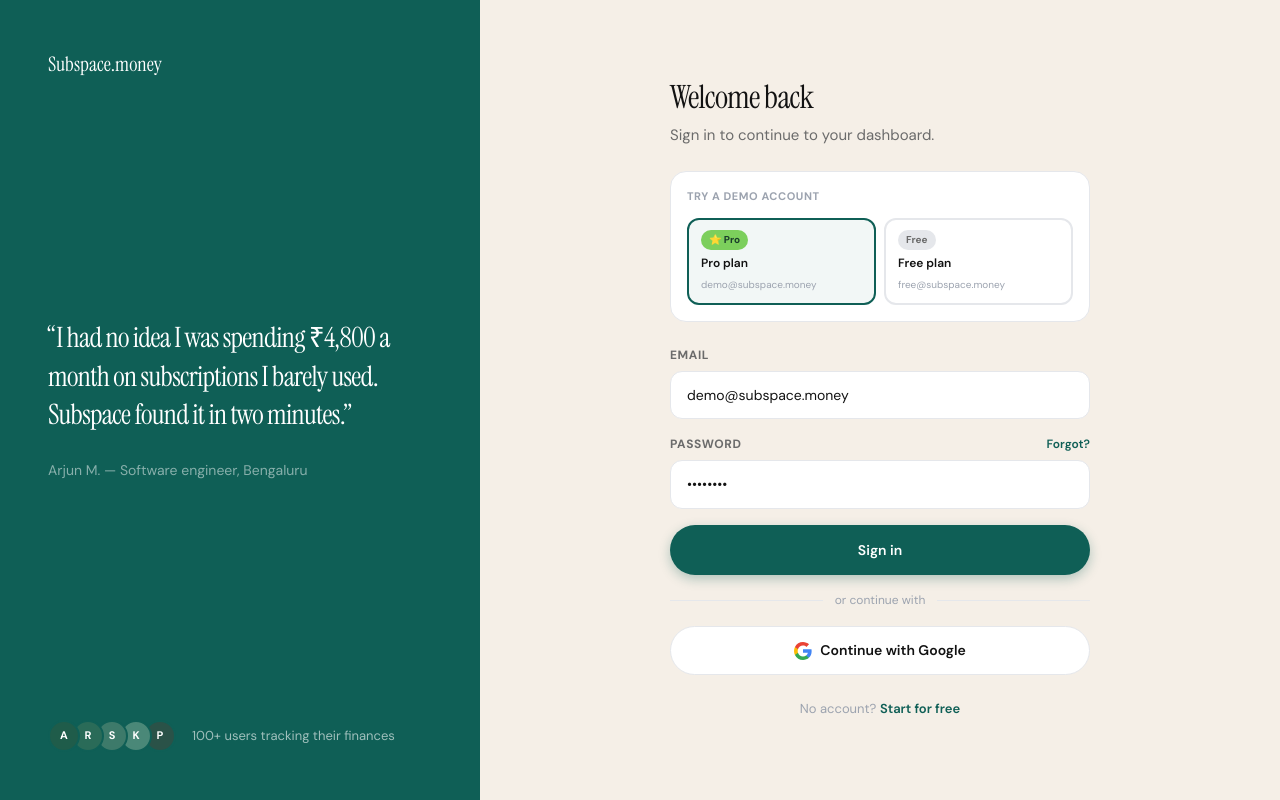
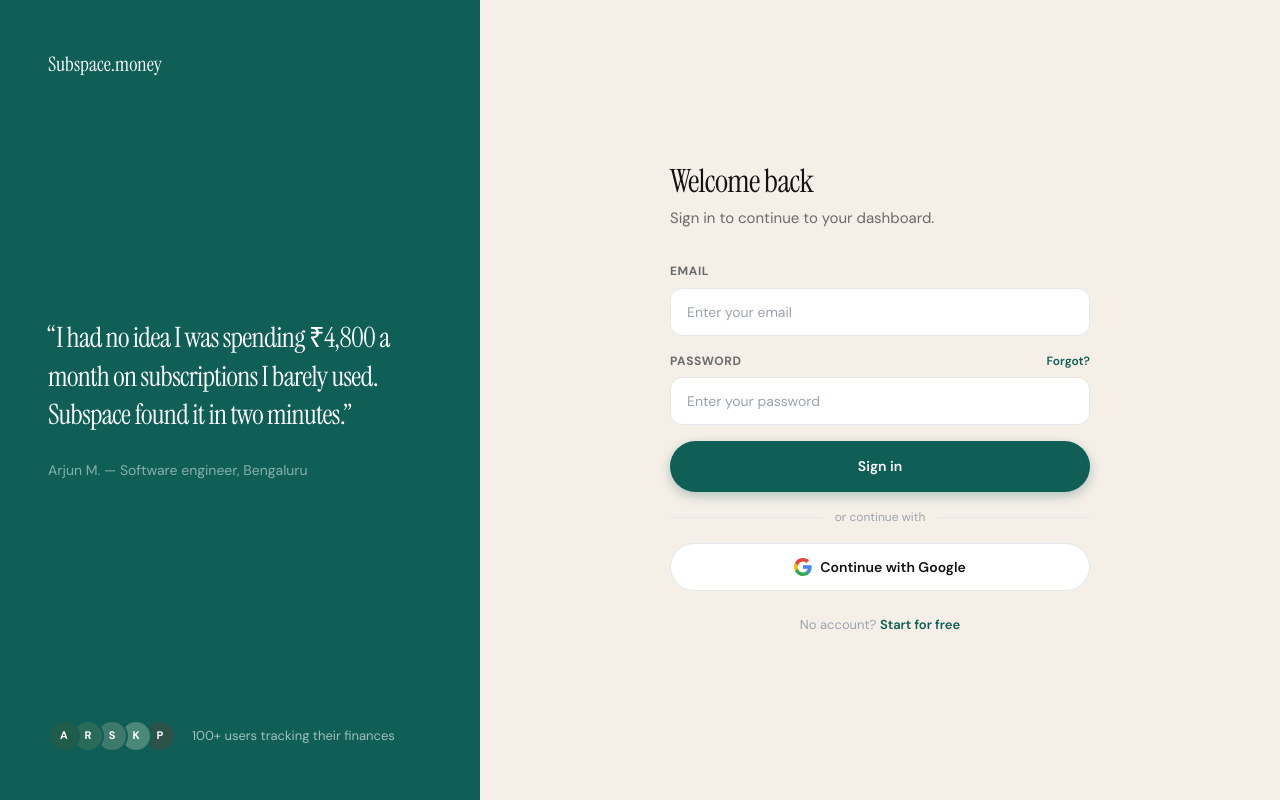
Before and after one commit to kinisha20/Subspace.money, a Next.js app in the folder app/: page /login in a window 1280 px wide. Built offline with nearby package versions, Linux system fonts and the light colour scheme; a web font is replaced by a local one.

Commit message:
Remove public credential cards from login — clean form, no hints shown

```diff
--- a/app/src/app/(auth)/login/page.tsx
+++ b/app/src/app/(auth)/login/page.tsx
@@ -5,23 +5,12 @@
 import { useRouter } from "next/navigation";
 import { loginUser } from "@/lib/user-store";
 
-const ACCOUNTS = [
-  { label: "Pro plan", email: "demo@subspace.money", password: "demo1234", color: "#7CCF5C", textColor: "#1A3C2A", badge: "⭐ Pro" },
-  { label: "Free plan", email: "free@subspace.money", password: "free1234", color: "#E5E7EB", textColor: "#6B6B6B", badge: "Free" },
-];
-
 export default function LoginPage() {
   const router = useRouter();
-  const [email, setEmail]       = useState("demo@subspace.money");
-  const [password, setPassword] = useState("demo1234");
-  const [error, setError]       = useState("");
-  const [loading, setLoading]   = useState(false);
-
-  const fillAccount = (acc: typeof ACCOUNTS[0]) => {
-    setEmail(acc.email);
-    setPassword(acc.password);
-    setError("");
-  };
+  const [email,    setEmail]    = useState("");
+  const [password, setPassword] = useState("");
+  const [error,    setError]    = useState("");
+  const [loading,  setLoading]  = useState(false);
 
   const handleSubmit = (e: React.FormEvent) => {
     e.preventDefault();
@@ -30,7 +19,7 @@
     setTimeout(() => {
       const user = loginUser(email, password);
       if (!user) {
-        setError("Invalid email or password. Use one of the demo accounts below.");
+        setError("Invalid email or password. Please check your credentials.");
         setLoading(false);
         return;
       }
@@ -78,31 +67,7 @@
           <h1 style={{ fontFamily: "'Instrument Serif', serif" }} className="text-[32px] text-[#121212] tracking-tight mb-2">
             Welcome back
           </h1>
-          <p className="text-[15px] text-[#6B6B6B] mb-6">Sign in to continue to your dashboard.</p>
-
-          {/* Demo account switcher */}
-          <div className="bg-white border border-[#E5E7EB] rounded-2xl p-4 mb-6">
-            <p className="text-[11px] font-bold text-[#9CA3AF] uppercase tracking-wider mb-3">Try a demo account</p>
-            <div className="grid grid-cols-2 gap-2">
-              {ACCOUNTS.map((acc) => (
-                <button
-                  key={acc.email}
-                  type="button"
-                  onClick={() => fillAccount(acc)}
-                  className={`flex flex-col items-start gap-1 rounded-xl px-3 py-2.5 border-2 transition-all text-left ${
-                    email === acc.email
-                      ? "border-[#0F5F56] bg-[#0F5F56]/5"
-                      : "border-[#E5E7EB] hover:border-[#0F5F56]/40"
-                  }`}
-                >
-                  <span className={`text-[10px] font-bold rounded-full px-2 py-0.5`}
-                    style={{ background: acc.color, color: acc.textColor }}>{acc.badge}</span>
-                  <span className="text-[12px] font-semibold text-[#121212]">{acc.label}</span>
-                  <span className="text-[10px] text-[#9CA3AF] truncate w-full">{acc.email}</span>
-                </button>
-              ))}
-            </div>
-          </div>
+          <p className="text-[15px] text-[#6B6B6B] mb-8">Sign in to continue to your dashboard.</p>
 
           <form onSubmit={handleSubmit} className="space-y-4" aria-label="Login form">
             <div>
@@ -111,6 +76,7 @@
                 id="login-email"
                 type="email"
                 required
+                placeholder="Enter your email"
                 value={email}
                 onChange={e => setEmail(e.target.value)}
                 className="w-full bg-white border border-[#E5E7EB] rounded-xl px-4 py-3 text-[14px] text-[#121212] outline-none focus:border-[#0F5F56] focus:ring-2 focus:ring-[#0F5F56]/15 transition-all placeholder:text-[#9CA3AF]"
@@ -126,6 +92,7 @@
                 id="login-password"
                 type="password"
                 required
+                placeholder="Enter your password"
                 value={password}
                 onChange={e => setPassword(e.target.value)}
                 className="w-full bg-white border border-[#E5E7EB] rounded-xl px-4 py-3 text-[14px] text-[#121212] outline-none focus:border-[#0F5F56] focus:ring-2 focus:ring-[#0F5F56]/15 transition-all placeholder:text-[#9CA3AF]"
```
